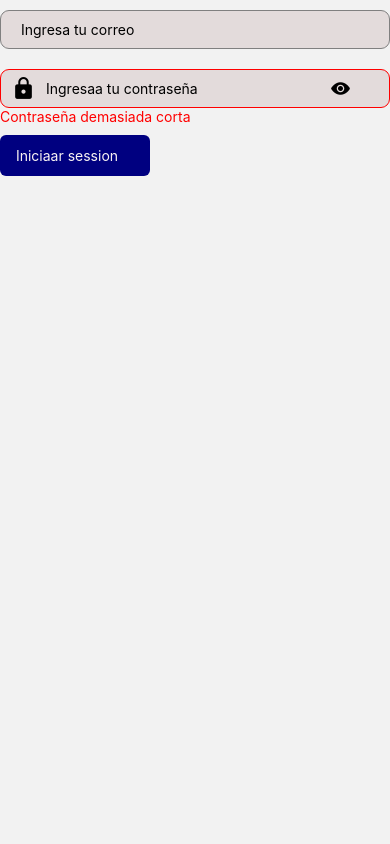
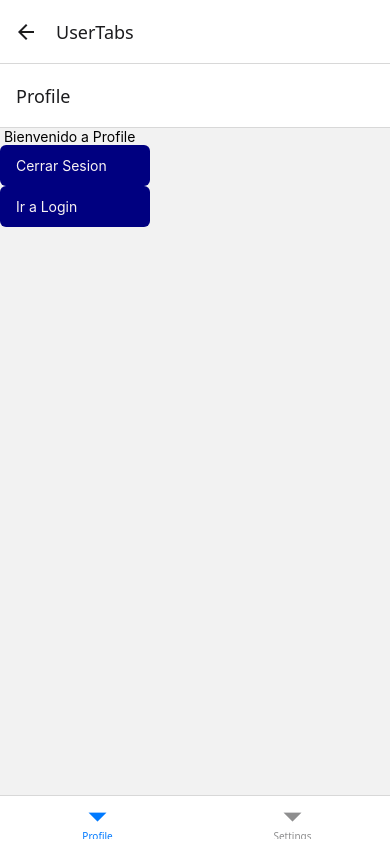
Before and after one commit to Karooollp/ProyectoPrograMovil, a React Native app in the folder MiPrimeraApp/: screen /UserTabs in a window 390 px wide. Built offline with nearby package versions, Linux system fonts and the light colour scheme.

Commit message:
Correcciones de Variables
navigationref  a navigationRef (INICIA Ref y ponia luego ref , y mejorar try cath

```diff
--- a/MiPrimeraApp/App.tsx
+++ b/MiPrimeraApp/App.tsx
@@ -6,12 +6,12 @@ import { useState } from 'react';
 import RegisterScren from './src/screens/RegisterScreen';
 import { NavigationContainer } from '@react-navigation/native';
 import StackNavigator from './src/navigation/StackNavigator';
-import { navigationref } from './src/navigation/NavigationService';
+import { navigationRef  } from './src/navigation/NavigationService';
 
 export default function App() {
 
  return(
-  <NavigationContainer ref={navigationref}>
+  <NavigationContainer ref={navigationRef}>
     <StackNavigator/>
   </NavigationContainer>
  );
--- a/MiPrimeraApp/src/navigation/NavigationService.ts
+++ b/MiPrimeraApp/src/navigation/NavigationService.ts
@@ -1,4 +1,4 @@
 import { createNavigationContainerRef, RootNavigator } from "@react-navigation/native";
 import { RootStackParamList } from "./StackNavigator";
 
-export const navigationref= createNavigationContainerRef<RootStackParamList>();
+export const navigationRef= createNavigationContainerRef<RootStackParamList>();
--- a/MiPrimeraApp/src/navigation/StackNavigator.tsx
+++ b/MiPrimeraApp/src/navigation/StackNavigator.tsx
@@ -1,7 +1,7 @@
 import { createNativeStackNavigator } from "@react-navigation/native-stack"
 import LoginScreen from "../screens/LoginScren";
 import HomeScreen from "../screens/HomeScreens";
-import tabNavigator from "./TabsNavigator";
+import TabNavigator from "./TabsNavigator";
 
 //1. definir un stack y declarar tipado
 export type RootStackParamList={
@@ -16,10 +16,10 @@ const Stack =createNativeStackNavigator <RootStackParamList>();
 //Utilizar el stack
 export default function StackNavigator (){
     return(
-        <Stack.Navigator initialRouteName="Login" screenOptions={{headerShown: false}}>
+        <Stack.Navigator initialRouteName="Login" screenOptions={{headerShown: true}}>
             <Stack.Screen name="Login"component={LoginScreen}/>
             <Stack.Screen name="Home"component={HomeScreen}/>
-            <Stack.Screen name="UserTabs"component={tabNavigator}/>
+            <Stack.Screen name="UserTabs"component={TabNavigator}/>
         </Stack.Navigator>
     )
 
--- a/MiPrimeraApp/src/navigation/TabsNavigator.tsx
+++ b/MiPrimeraApp/src/navigation/TabsNavigator.tsx
@@ -14,7 +14,7 @@ const Tab= createBottomTabNavigator<TabsParamList>();
 
 //utilizar el tabNavigator
 
-export default function tabNavigator(){
+export default function TabNavigator(){
 
     return(
         <Tab.Navigator>
--- a/MiPrimeraApp/src/screens/HomeScreens.tsx
+++ b/MiPrimeraApp/src/screens/HomeScreens.tsx
@@ -2,7 +2,7 @@ import { NativeStackScreenProps } from "@react-navigation/native-stack";
 import { View, Text } from "react-native";
 import { RootStackParamList } from "../navigation/StackNavigator";
 import CustomButton from "../components/CustomButton";
-
+import { StatusBar } from "expo-status-bar";
 type Props = NativeStackScreenProps<RootStackParamList, "Home">;
 
 export default function HomeScreen({ route, navigation }: Props) {
@@ -13,6 +13,7 @@ export default function HomeScreen({ route, navigation }: Props) {
 
   return (
     <View>
+          <StatusBar style="auto" />
       <Text> Bienvenidos {email}, a Home</Text>
       <CustomButton title={"GO TO USER SETTINGS"} onPress={handleLoadSettings} />
     </View>
--- a/MiPrimeraApp/src/screens/ProfileScreen.tsx
+++ b/MiPrimeraApp/src/screens/ProfileScreen.tsx
@@ -1,36 +1,28 @@
-import { Text, View } from "react-native";
+import { View, Text } from "react-native";
 import CustomButton from "../components/CustomButton";
-import { navigationref } from "../navigation/NavigationService";
+import { navigationRef } from "../navigation/NavigationService";
+
+export default function ProfileScreen({navigation}:any){
+    const handleLogout = () => {
+       if(navigationRef.isReady()){
+            navigationRef.reset({
+                //indice del arreglo routes, que indica la vista actual al momento reset el stack de navegacion
+                index: 0,
+                //es un arreglo de objetos, para el cual cada objeto representa una ruta en el nuevo historial del stack
+                routes: [{name: 'Login'}],
+            })
+       }
 
 
-
-export default function ProfileScreen ({navigation}:any){
-    const handleLogout=()=>{
-        if (navigationref.isReady()){}
-        navigationref.reset({
-            //INDICE DEL ARREGLO ROTES Q MUESTRA LA VISTAAL HACER RESET
-            index:0,
-
-            //ARREGLO DE OBJETOS    PARA QUE CADA ONJECT REOPRRSENTA EN EL NUEVO HISTORIAL DE STACK
-            routes:[{name:"Login"}]
-        })
     }
-
-    const HandleGotoLogin=()=>{
-        navigation.navigate("Login")
-
+    const handleGoToLogin = () =>{
+        navigation.navigate('Login');
     }
-
-    navigation.navigate("Login");
-
     return(
         <View>
-            <Text>Bienvenidos a Profile </Text>
-            <CustomButton title={"CERRAR SESION "} onPress={handleLogout} />
-            <CustomButton title={"IR A LOGIN "} onPress={HandleGotoLogin} />
-
+            <Text> Bienvenido a Profile</Text>
+            <CustomButton title={"Cerrar Sesion"} onPress={handleLogout}/>
+            <CustomButton title={"Ir a Login"} onPress={handleGoToLogin}/>
         </View>
-
-    );
-
+    )
 }
```
